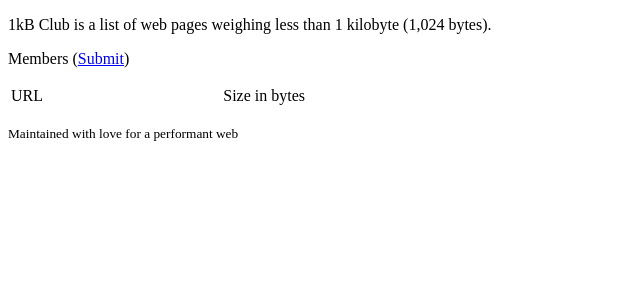
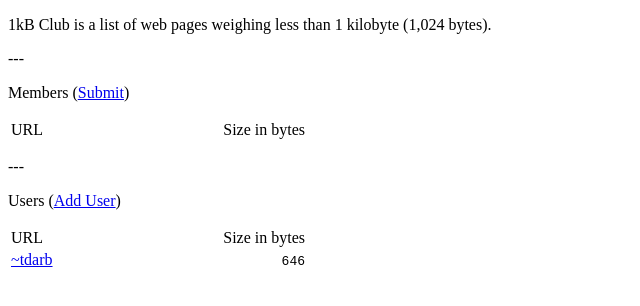
Before and after one commit to bradleytaunt/1kb.club, a Jekyll site: the page built from index.html, in a window 1280 px wide. Shown: the top 306 px of the page, without its empty margins (0-640 px from the left). Built offline with Jekyll 4.4.1, drawn with Linux system fonts in a browser that asks for light colours.

Commit message:
Add the ability for users to add their own sub folder on 1kB Club

```diff
--- a/_config.yml
+++ b/_config.yml
@@ -11,6 +11,8 @@ author:
 collections:
   site_listings:
     output: false
+  u:
+    output: true
 
 permalink: /blog/:title/
 
@@ -27,3 +29,4 @@ exclude:
 
 include:
   - netlify.toml
+  - ~/
--- /dev/null
+++ b/_includes/users.html
@@ -0,0 +1,20 @@
+<p>Users (<a href="/u">Add User</a>)
+<table>
+    <thead>
+        <tr>
+            <td align="left">URL</td>
+            <td align="right">Size in bytes</td>
+        </tr>
+    </thead>
+    <tbody>
+        {% for item in users %}
+        {% if item.size == 0 %}
+        {% else %}
+            <tr>
+                <td><a href="/u/{{ item.pageurl }}">~{{ item.pageurl }}</a></td>
+                <td align="right"><code>{{ item.size }}</code></td>
+            </tr>
+        {% endif %}
+        {% endfor %}
+    </tbody>
+</table>
--- a/_layouts/default.html
+++ b/_layouts/default.html
@@ -9,6 +9,5 @@ layout: compress
   <style>table{min-width: 300px;}</style>
   <body>
     {{ content }}
-    {% include footer.html %}
   </body>
 </html>
--- a/_layouts/post.html
+++ b/_layouts/post.html
@@ -2,6 +2,6 @@
 layout: default
 ---
 
-<h2 class="post">{{ page.title }}</h2>
-<time class="post-time" datetime="{{ page.date | date_to_xmlschema }}">{{ page.date | date: "%a, %d %b %Y" }}</time>
-{{ content }}
+<p>{{ page.name }}
+<p>{{ page.blurb }}
+<p><a href="mailto:{{ page.email }}">{{ page.email }}</a>
--- a/index.html
+++ b/index.html
@@ -6,8 +6,9 @@ summary: Listing all websites under 1kB in total size
 
 <p>1kB Club is a list of web pages weighing less than 1 kilobyte (1,024 bytes).
 
-
+<p>---
 {% assign websites = site.site_listings | sort: 'size' %}
+{% assign users = site.u | sort: 'size' %}
 <p>Members (<a href="/submit">Submit</a>)
 <table>
     <thead>
@@ -16,12 +17,16 @@ summary: Listing all websites under 1kB in total size
             <td align="right">Size in bytes</td>
         </tr>
     </thead>
-{% for item in websites %}
     <tbody>
+        {% for item in websites %}
         <tr>
             <td><a href="https://{{ item.pageurl }}">{{ item.pageurl }}</a></td>
             <td align="right"><code>{{ item.size }}</code></td>
         </tr>
+        {% endfor %}
     </tbody>
-{% endfor %}
 </table>
+
+<p>---
+
+{% include users.html %}
```
Also changed, not shown: _u/index.md (added, +27 -0 lines), _u/tdarb.md (added, +8 -0 lines), Gemfile.lock, 1 other file.
